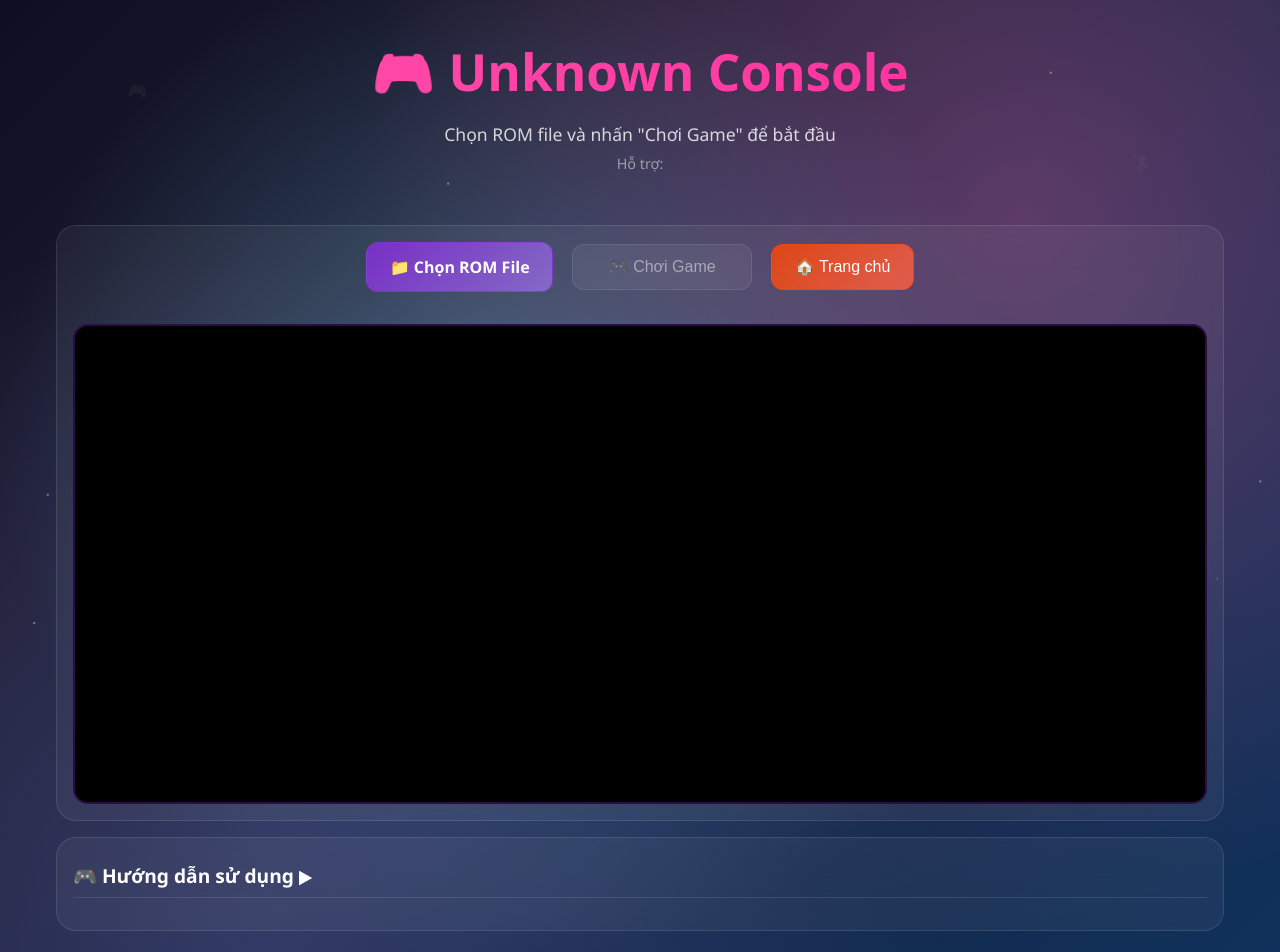
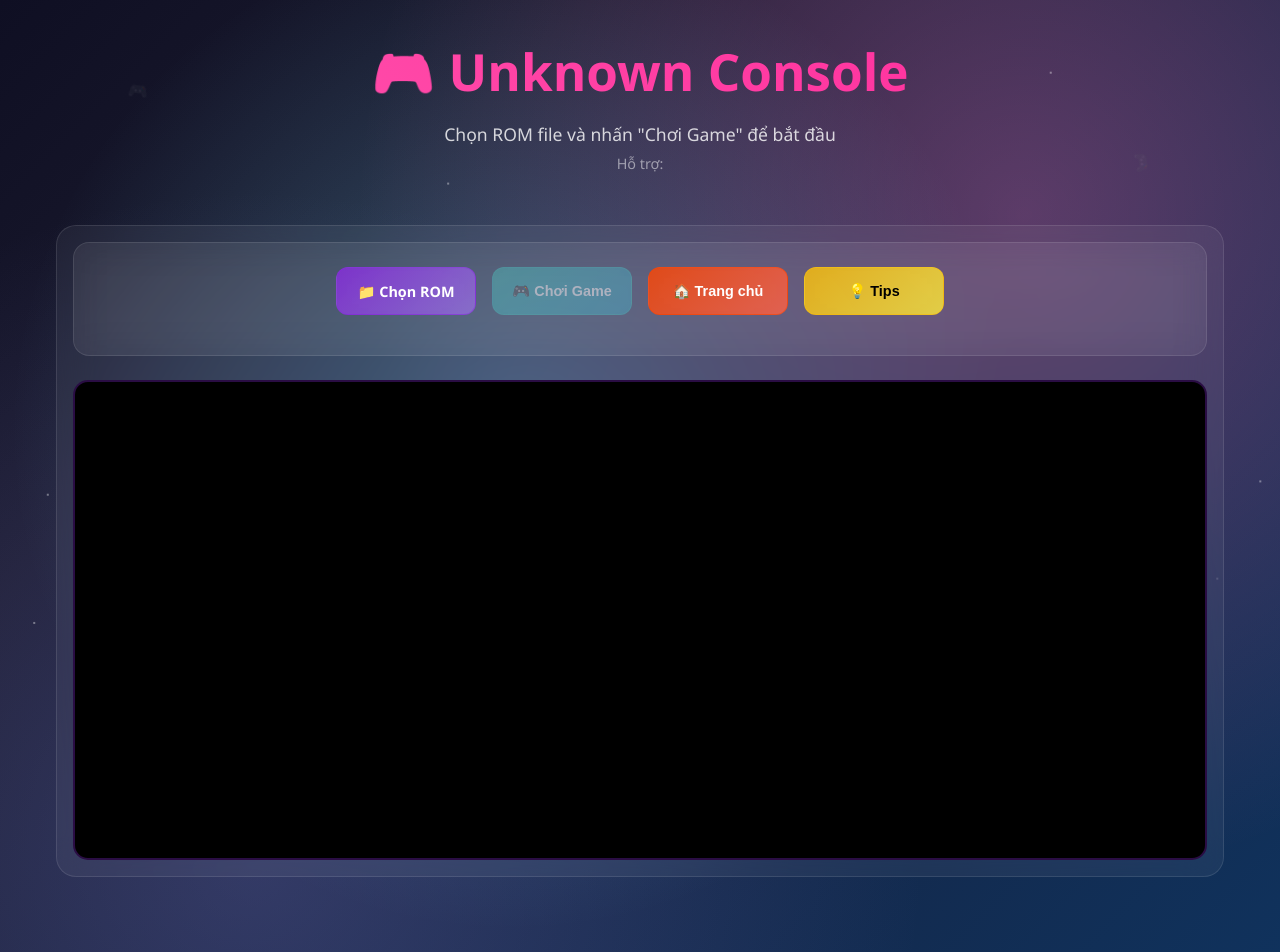
Before and after one commit to dmthong181096/retro-emulator, a React (Create React App) app: page /emulator/1 in a window 1280 px wide. Shown: the top 952 px of the page. Built offline with nearby package versions, Linux system fonts and the light colour scheme.

Commit message:
replace design quick tips

```diff
--- a/src/App.css
+++ b/src/App.css
@@ -504,9 +504,13 @@ body {
   font-weight: 600;
   border: 1px solid rgba(138, 43, 226, 0.5);
   font-size: 1rem;
-  min-width: 180px;
+  width: 200px;
+  height: 50px;
   justify-content: center;
   text-align: center;
+  white-space: nowrap;
+  overflow: hidden;
+  text-overflow: ellipsis;
 }
 
 .file-input-label:hover:not(.disabled) {
@@ -536,17 +540,21 @@ body {
   align-items: center;
   gap: 0.5rem;
   font-size: 1rem;
-  min-width: 150px;
+  width: 180px;
+  height: 50px;
   justify-content: center;
   text-align: center;
+  white-space: nowrap;
+  overflow: hidden;
+  text-overflow: ellipsis;
 }
 
 .control-button.play-button {
-  min-width: 180px;
+  /* Fixed width applied from parent .control-button */
 }
 
 .control-button.home {
-  min-width: 140px;
+  /* Fixed width applied from parent .control-button */
 }
 
 .control-button.test-error {
@@ -910,61 +918,310 @@ body {
     transform: translateY(0) scale(1);
   }
 }
-/* Collapsible Instructions */
-.instructions-header {
-  display: flex;
-  align-items: center;
-  justify-content: space-between;
-  padding: 0.5rem 0;
-  border-bottom: 1px solid rgba(255, 255, 255, 0.1);
-  margin-bottom: 1rem;
-  transition: all 0.3s ease;
+/* Unified Control Panel */
+.control-panel {
+  background: rgba(255, 255, 255, 0.05);
+  backdrop-filter: blur(20px);
+  border: 1px solid rgba(255, 255, 255, 0.1);
+  border-radius: 16px;
+  padding: 1.5rem;
+  margin-bottom: 1.5rem;
 }
 
-.instructions-header:hover {
-  background: rgba(255, 255, 255, 0.05);
-  border-radius: 8px;
-  padding: 0.5rem 1rem;
-  margin: 0 -1rem 1rem -1rem;
+.control-row {
+  display: flex;
+  gap: 1rem;
+  align-items: center;
+  justify-content: center;
+  flex-wrap: wrap;
+  margin-bottom: 1rem;
 }
 
-.instructions-header h3 {
-  margin: 0;
+.control-btn {
+  background: rgba(255, 255, 255, 0.1);
+  backdrop-filter: blur(20px);
+  border: 1px solid rgba(255, 255, 255, 0.2);
+  border-radius: 12px;
+  padding: 0.8rem 1.2rem;
   color: white;
-  font-size: 1.2rem;
+  cursor: pointer;
+  transition: all 0.3s ease;
   font-weight: 600;
-  display: flex;
+  display: inline-flex;
   align-items: center;
   gap: 0.5rem;
+  font-size: 0.9rem;
+  width: 140px;
+  height: 48px;
+  justify-content: center;
+  text-align: center;
+  white-space: nowrap;
+  overflow: hidden;
+  text-overflow: ellipsis;
+  text-decoration: none;
 }
 
-.instructions-content {
-  animation: slideDown 0.3s ease-out;
+.control-btn:hover:not(.disabled):not(:disabled) {
+  transform: translateY(-2px);
+  box-shadow: 0 8px 20px rgba(0, 0, 0, 0.3);
+}
+
+.control-btn:disabled {
+  opacity: 0.5;
+  cursor: not-allowed;
+  transform: none;
+}
+
+.control-btn.file-btn {
+  background: linear-gradient(135deg, rgba(138, 43, 226, 0.8), rgba(147, 112, 219, 0.8));
+  border-color: rgba(138, 43, 226, 0.5);
+}
+
+.control-btn.file-btn:hover:not(.disabled) {
+  background: linear-gradient(135deg, rgba(138, 43, 226, 1), rgba(147, 112, 219, 1));
+  box-shadow: 0 8px 20px rgba(138, 43, 226, 0.3);
+}
+
+.control-btn.file-btn.disabled {
+  background: linear-gradient(135deg, rgba(100, 100, 100, 0.8), rgba(120, 120, 120, 0.8));
+  border-color: rgba(100, 100, 100, 0.5);
+}
+
+.control-btn.play-btn {
+  background: linear-gradient(135deg, rgba(78, 205, 196, 0.8), rgba(69, 183, 209, 0.8));
+  border-color: rgba(78, 205, 196, 0.5);
+}
+
+.control-btn.play-btn:hover:not(:disabled) {
+  background: linear-gradient(135deg, rgba(78, 205, 196, 1), rgba(69, 183, 209, 1));
+  box-shadow: 0 8px 20px rgba(78, 205, 196, 0.3);
+}
+
+.control-btn.home-btn {
+  background: linear-gradient(135deg, rgba(255, 69, 0, 0.8), rgba(255, 99, 71, 0.8));
+  border-color: rgba(255, 69, 0, 0.5);
+}
+
+.control-btn.home-btn:hover {
+  background: linear-gradient(135deg, rgba(255, 69, 0, 1), rgba(255, 99, 71, 1));
+  box-shadow: 0 8px 20px rgba(255, 69, 0, 0.3);
+  transform: translateY(-2px);
+}
+
+.control-btn.info-btn {
+  background: linear-gradient(135deg, rgba(255, 193, 7, 0.8), rgba(255, 235, 59, 0.8));
+  border-color: rgba(255, 193, 7, 0.5);
+  color: #000;
+  font-weight: 700;
+}
+
+.control-btn.info-btn:hover {
+  background: linear-gradient(135deg, rgba(255, 193, 7, 1), rgba(255, 235, 59, 1));
+  box-shadow: 0 8px 20px rgba(255, 193, 7, 0.3);
+  transform: translateY(-2px);
+}
+
+.legal-compact {
+  text-align: center;
+  color: rgba(255, 193, 7, 0.8);
+  font-size: 0.8rem;
+  padding: 0.8rem;
+  background: rgba(255, 193, 7, 0.1);
+  border: 1px solid rgba(255, 193, 7, 0.2);
+  border-radius: 8px;
+  font-style: italic;
+}
+
+/* Tips Modal */
+.tips-overlay {
+  position: fixed;
+  top: 0;
+  left: 0;
+  width: 100%;
+  height: 100%;
+  background: rgba(0, 0, 0, 0.7);
+  backdrop-filter: blur(8px);
+  z-index: 9997;
+  animation: fadeIn 0.3s ease-out;
+}
+
+.tips-overlay.closing {
+  animation: fadeOut 0.3s ease-out;
+}
+
+.tips-modal {
+  position: fixed;
+  top: 30%;
+  left: 50%;
+  transform: translate(-50%, -50%);
+  width: 90%;
+  max-width: 450px;
+  background: rgba(0, 0, 0, 0.95);
+  backdrop-filter: blur(20px);
+  border: 1px solid rgba(255, 255, 255, 0.2);
+  border-radius: 16px;
+  z-index: 9998;
+  animation: modalSlideIn 0.3s ease-out;
   overflow: hidden;
 }
 
-@keyframes slideDown {
+.tips-modal.closing {
+  animation: modalSlideOut 0.3s ease-out;
+}
+
+@keyframes fadeIn {
   from {
     opacity: 0;
-    max-height: 0;
-    transform: translateY(-10px);
   }
   to {
     opacity: 1;
-    max-height: 1000px;
-    transform: translateY(0);
   }
 }
 
-/* Mobile responsive for collapsible instructions */
+@keyframes fadeOut {
+  from {
+    opacity: 1;
+  }
+  to {
+    opacity: 0;
+  }
+}
+
+@keyframes modalSlideIn {
+  from {
+    opacity: 0;
+    transform: translate(-50%, -50%) scale(0.8) translateY(-20px);
+  }
+  to {
+    opacity: 1;
+    transform: translate(-50%, -50%) scale(1) translateY(0);
+  }
+}
+
+@keyframes modalSlideOut {
+  from {
+    opacity: 1;
+    transform: translate(-50%, -50%) scale(1) translateY(0);
+  }
+  to {
+    opacity: 0;
+    transform: translate(-50%, -50%) scale(0.8) translateY(-20px);
+  }
+}
+
+.tips-header {
+  display: flex;
+  justify-content: space-between;
+  align-items: center;
+  padding: 1.5rem;
+  border-bottom: 1px solid rgba(255, 255, 255, 0.1);
+  background: rgba(255, 193, 7, 0.1);
+}
+
+.tips-header h3 {
+  margin: 0;
+  color: #ffc107;
+  font-size: 1.2rem;
+  font-weight: 600;
+}
+
+.close-btn {
+  background: none;
+  border: none;
+  color: rgba(255, 255, 255, 0.6);
+  font-size: 1.5rem;
+  cursor: pointer;
+  padding: 0;
+  width: 30px;
+  height: 30px;
+  display: flex;
+  align-items: center;
+  justify-content: center;
+  border-radius: 50%;
+  transition: all 0.2s ease;
+}
+
+.close-btn:hover {
+  color: white;
+  background: rgba(255, 255, 255, 0.1);
+}
+
+.tips-content {
+  padding: 1.5rem;
+  max-height: 60vh;
+  overflow-y: auto;
+}
+
+.tip-item {
+  display: flex;
+  align-items: flex-start;
+  gap: 1rem;
+  padding: 1rem;
+  background: rgba(255, 255, 255, 0.05);
+  border-radius: 8px;
+  border: 1px solid rgba(255, 255, 255, 0.1);
+  margin-bottom: 0.8rem;
+}
+
+.tip-item:last-child {
+  margin-bottom: 0;
+  background: rgba(255, 193, 7, 0.1);
+  border-color: rgba(255, 193, 7, 0.3);
+}
+
+.tip-item:last-child .tip-text {
+  color: rgba(255, 193, 7, 0.9);
+}
+
+.tip-item:last-child .tip-text strong {
+  color: #ffc107;
+}
+
+.tip-icon {
+  font-size: 1.2rem;
+  flex-shrink: 0;
+  width: 24px;
+  text-align: center;
+}
+
+.tip-text {
+  color: rgba(255, 255, 255, 0.9);
+  font-size: 0.9rem;
+  line-height: 1.4;
+}
+
+.tip-text strong {
+  color: white;
+  font-weight: 600;
+}
+
+/* Mobile adjustments */
 @media (max-width: 768px) {
-  .instructions-header h3 {
-    font-size: 1.1rem;
+  .control-panel {
+    padding: 1rem;
   }
 
-  .instructions-header:hover {
-    margin: 0 -0.5rem 1rem -0.5rem;
-    padding: 0.5rem;
+  .control-row {
+    gap: 0.8rem;
+  }
+
+  .control-btn {
+    width: 120px;
+    height: 44px;
+    font-size: 0.85rem;
+    padding: 0.6rem 1rem;
+  }
+
+  .tips-modal {
+    width: 95%;
+  }
+
+  .tips-header {
+    padding: 1rem;
+  }
+
+  .tips-content {
+    padding: 1rem;
   }
 }
 /* Smooth scroll behavior for better animation */
--- a/src/components/EmulatorControls.js
+++ b/src/components/EmulatorControls.js
@@ -1,4 +1,4 @@
-import React from 'react';
+import React, { useState } from 'react';
 
 const EmulatorControls = ({
   selectedFile,
@@ -10,8 +10,29 @@ const EmulatorControls = ({
   onGoHome,
   onTestError
 }) => {
+  const [showTips, setShowTips] = useState(false);
+  const [isClosing, setIsClosing] = useState(false);
+
+  const handleCloseTips = () => {
+    setIsClosing(true);
+    setTimeout(() => {
+      setShowTips(false);
+      setIsClosing(false);
+    }, 300); // Match animation duration
+  };
+
+  const tips = [
+    { icon: '📁', title: 'Chọn ROM', desc: 'Click "Chọn ROM File" để tải game' },
+    { icon: '🎮', title: 'Khởi động', desc: 'Nhấn "Chơi Game" để bắt đầu' },
+    { icon: '⌨️', title: 'Điều khiển', desc: 'Arrow keys, Z (A), X (B), Enter (Start)' },
+    { icon: '🖥️', title: 'Toàn màn hình', desc: 'Double-click (PC) hoặc double-tap (Mobile)' },
+    { icon: '⚖️', title: 'Lưu ý bản quyền', desc: 'Chỉ sử dụng ROM từ game bạn sở hữu hợp pháp' }
+  ];
+
   return (
-    <div className="controls-section">
+    <>
+      <div className="control-panel">
+        <div className="control-row">
           <div className="file-input-wrapper">
             <input
               type="file"
@@ -23,35 +44,70 @@ const EmulatorControls = ({
             />
             <label
               htmlFor="romFile"
-          className={`file-input-label ${isGameLoaded ? 'disabled' : ''}`}
+              className={`control-btn file-btn ${isGameLoaded ? 'disabled' : ''}`}
             >
               {selectedFile ? (
-            <>✅ {selectedFile.name.length > 15 ? selectedFile.name.substring(0, 15) + '...' : selectedFile.name}</>
+                <>✅ {selectedFile.name.length > 12 ? selectedFile.name.substring(0, 12) + '...' : selectedFile.name}</>
               ) : (
-            <>📁 {isGameLoaded ? 'Game đã tải' : 'Chọn ROM File'}</>
+                <>📁 {isGameLoaded ? 'Game đã tải' : 'Chọn ROM'}</>
               )}
             </label>
           </div>
 
           <button
-        className="control-button play-button"
+            className="control-btn play-btn"
             onClick={onStartGame}
             disabled={!selectedFile || isGameStarted}
           >
             {isGameStarted ? (isGameLoaded ? '🎮 Đang chơi' : '🔄 Đang tải...') : '🎮 Chơi Game'}
           </button>
 
-      <button className="control-button home" onClick={onGoHome}>
+          <button className="control-btn home-btn" onClick={onGoHome}>
             🏠 Trang chủ
           </button>
 
-      {/* Test Error Button - Only in development
-      {process.env.NODE_ENV === 'development' && (
-        <button className="control-button test-error" onClick={onTestError}>
-          ⚠️ Test Error
+          <button
+            className="control-btn info-btn"
+            onClick={() => setShowTips(true)}
+            title="Hướng dẫn sử dụng"
+          >
+            💡 Tips
           </button>
-      )} */}
         </div>
+      </div>
+
+      {/* Tips Modal */}
+      {showTips && (
+        <>
+          <div
+            className={`tips-overlay ${isClosing ? 'closing' : ''}`}
+            onClick={handleCloseTips}
+          />
+          <div className={`tips-modal ${isClosing ? 'closing' : ''}`}>
+            <div className="tips-header">
+              <h3>💡 Hướng dẫn sử dụng</h3>
+              <button
+                className="close-btn"
+                onClick={handleCloseTips}
+              >
+                ×
+              </button>
+            </div>
+
+            <div className="tips-content">
+              {tips.map((tip, index) => (
+                <div key={index} className="tip-item">
+                  <span className="tip-icon">{tip.icon}</span>
+                  <div className="tip-text">
+                    <strong>{tip.title}:</strong> {tip.desc}
+                  </div>
+                </div>
+              ))}
+            </div>
+          </div>
+        </>
+      )}
+    </>
   );
 };
 
--- a/src/components/Instructions.js
+++ b/src/components/Instructions.js
@@ -1,57 +1,44 @@
 import React, { useState } from 'react';
 
 const Instructions = () => {
-  const [showInstructions, setShowInstructions] = useState(false);
+  const [activeTooltip, setActiveTooltip] = useState(null);
+
+  const instructions = [
+    { id: 'rom', icon: '📁', title: 'Chọn ROM', desc: 'Click "Chọn ROM File"' },
+    { id: 'play', icon: '🎮', title: 'Khởi động', desc: 'Nhấn "Chơi Game"' },
+    { id: 'controls', icon: '⌨️', title: 'Điều khiển', desc: 'Arrow keys, Z (A), X (B), Enter (Start)' },
+    { id: 'fullscreen', icon: '🖥️', title: 'Toàn màn hình', desc: 'Double-click (PC) hoặc double-tap (Mobile)' }
+  ];
 
   return (
-    <div className="instructions">
-      <div
-        className="instructions-header"
-        onClick={() => setShowInstructions(!showInstructions)}
-        style={{ cursor: 'pointer', userSelect: 'none' }}
-      >
-        <h3>🎮 Hướng dẫn sử dụng {showInstructions ? '▼' : '▶'}</h3>
+    <div className="instructions-compact">
+      <div className="instructions-title">
+        <span>💡 Quick Tips:</span>
       </div>
 
-      {showInstructions && (
-        <div className="instructions-content">
-          <div className="instructions-grid">
-            <div className="instruction-item">
-              <div className="instruction-icon">📁</div>
-              <div>
-                <strong>Chọn ROM:</strong> Click "Chọn ROM File" và chọn file game
+      <div className="instructions-hints">
+        {instructions.map((item) => (
+          <div
+            key={item.id}
+            className="hint-item"
+            onMouseEnter={() => setActiveTooltip(item.id)}
+            onMouseLeave={() => setActiveTooltip(null)}
+          >
+            <span className="hint-icon">{item.icon}</span>
+            <span className="hint-title">{item.title}</span>
+
+            {activeTooltip === item.id && (
+              <div className="tooltip">
+                {item.desc}
               </div>
-            </div>
-            <div className="instruction-item">
-              <div className="instruction-icon">🎮</div>
-              <div>
-                <strong>Khởi động:</strong> Nhấn "Chơi Game" để bắt đầu
-              </div>
-            </div>
-            <div className="instruction-item">
-              <div className="instruction-icon">⌨️</div>
-              <div>
-                <strong>Điều khiển:</strong> Arrow keys, Z (A), X (B), Enter (Start)
-              </div>
-            </div>
-            <div className="instruction-item">
-              <div className="instruction-icon">🖥️</div>
-              <div>
-                <strong>Toàn màn hình:</strong> Double-click (PC) hoặc double-tap (Mobile) vào màn hình game
-              </div>
-            </div>
+            )}
           </div>
+        ))}
+      </div>
 
-          <div className="legal-notice">
-            <h4>⚖️ Lưu ý bản quyền</h4>
-            <ul>
-              <li>Chỉ sử dụng ROM từ game bạn sở hữu hợp pháp</li>
-              <li>Tuân thủ luật bản quyền trong khu vực của bạn</li>
-              <li>Tôn trọng quyền sở hữu trí tuệ của nhà phát triển</li>
-            </ul>
-          </div>
-        </div>
-      )}
+      <div className="legal-compact">
+        <span>⚖️ Chỉ sử dụng ROM bạn sở hữu hợp pháp</span>
+      </div>
     </div>
   );
 };
--- a/src/pages/EmulatorPage.js
+++ b/src/pages/EmulatorPage.js
@@ -5,7 +5,6 @@ import Layout from '../components/Layout';
 import FloatingElements from '../components/FloatingElements';
 import EmulatorControls from '../components/EmulatorControls';
 import ErrorMessage from '../components/ErrorMessage';
-import Instructions from '../components/Instructions';
 import FloatingFullscreenButton from '../components/FloatingFullscreenButton';
 import PerformanceMonitor from '../components/PerformanceMonitor';
 
@@ -293,8 +292,6 @@ const EmulatorPage = () => {
             {renderGameContainer()}
           </div>
         </div>
-
-        <Instructions />
       </div>
 
       <ErrorMessage error={error} onClose={handleCloseError} />
```
Lines whose indentation alone changed are shown as unchanged.
